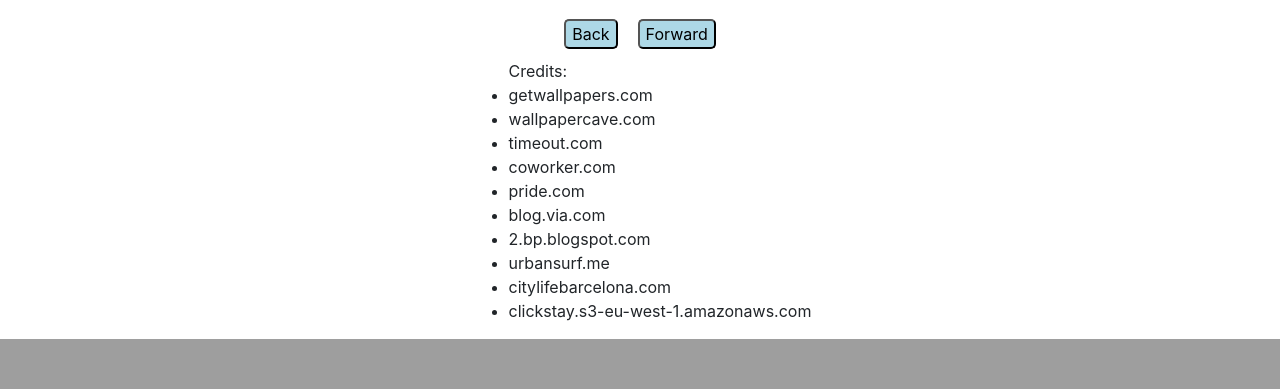
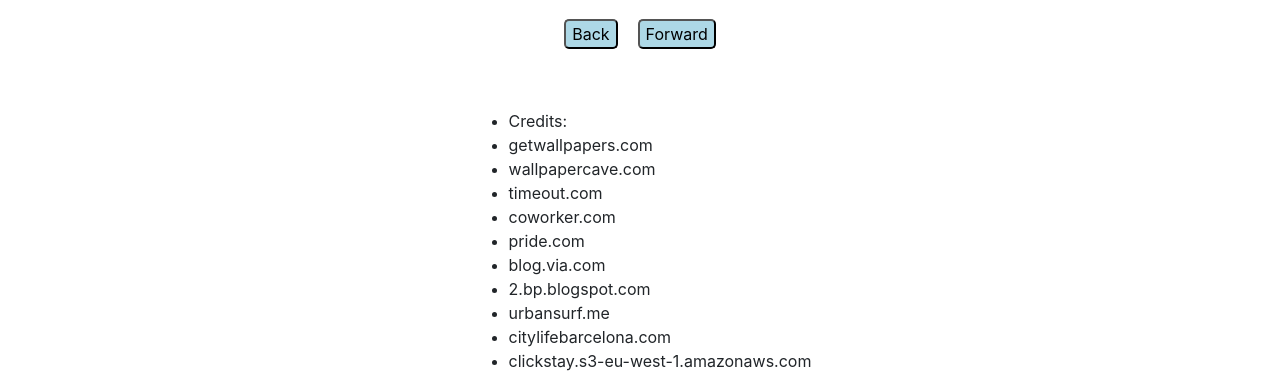
Before and after one commit to Jethet/project-favBCN-photos, a PHP site: page / in a window 1280 px wide. Shown: the part 875-1264 px from the top of the page. Before the commit the page ends 1214 px from the top, so only its background shows below. Run offline with PHP 8.4, Linux system fonts and the light colour scheme.

Commit message:
Fix footer error

```diff
--- a/public/index.html
+++ b/public/index.html
@@ -19,7 +19,8 @@
   <script src="index.js"></script>
 </body>
 <footer class="footer-text">
-  <ul>Credits:
+  <ul>
+    <li>Credits:</li>
     <li>getwallpapers.com</li>
     <li>wallpapercave.com</li>
     <li>timeout.com</li>
@@ -31,8 +32,6 @@
     <li>citylifebarcelona.com</li>
     <li>clickstay.s3-eu-west-1.amazonaws.com</li>
   </ul>
-
-
 </footer>
 
 </html>
--- a/public/style.css
+++ b/public/style.css
@@ -22,3 +22,8 @@ button {
   border-radius: 5px;
   background-color:lightblue
 }
+
+.footer-text {
+  list-style: none;
+  margin-top: 50px;
+}
```
